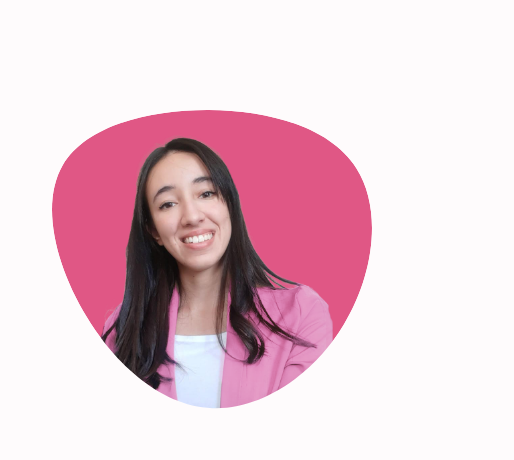
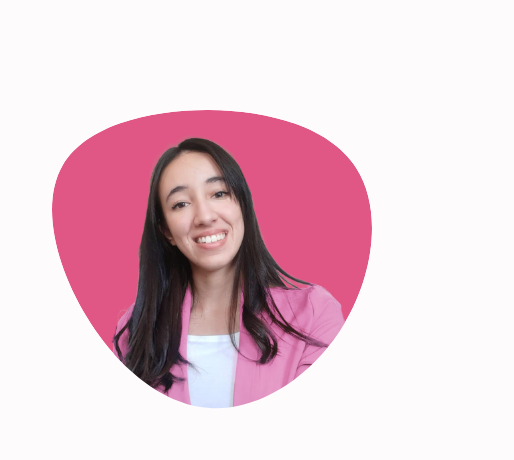
Before and after one commit to salma-lamri/portfolio, a plain HTML site: page index.html in a window 1280 px wide. Shown: the part 132-592 px from the top of the page, 641-1155 px from the left. Drawn offline with Linux system fonts and the light colour scheme.

```diff
--- a/index.html
+++ b/index.html
@@ -98,7 +98,7 @@
                                 165.547 130.807 187.559 100.226 186.353C69.6454 185.297 41.0228 161.023 21.7403
                                 129.362C2.45775 97.8511 -7.48481 59.1033 6.67581 34.5279C20.9871 10.1032 59.7028
                                 -0.149132 97.9666 0.00163737C136.23 0.303176 174.193 10.857 190.312 36.4879Z" />
-                                <image class="home-blob-img" x='12' y='0' xlink:href="img/perfil.png" />
+                                <image class="home-blob-img" x='20' y='0' xlink:href="img/perfil.png" />
                             </g>
                         </svg>
                     </div>
```
